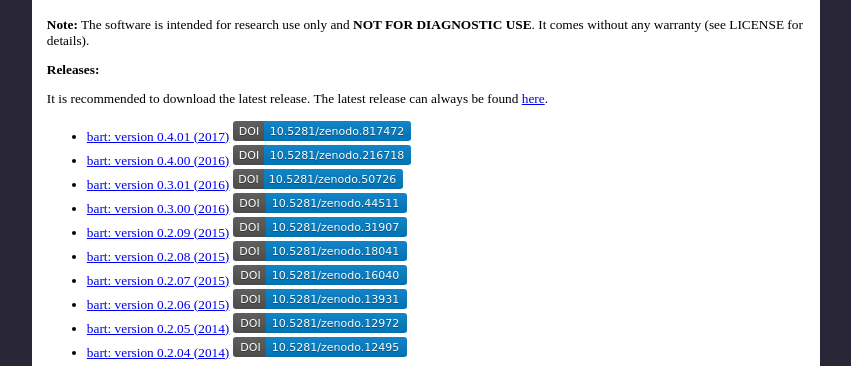
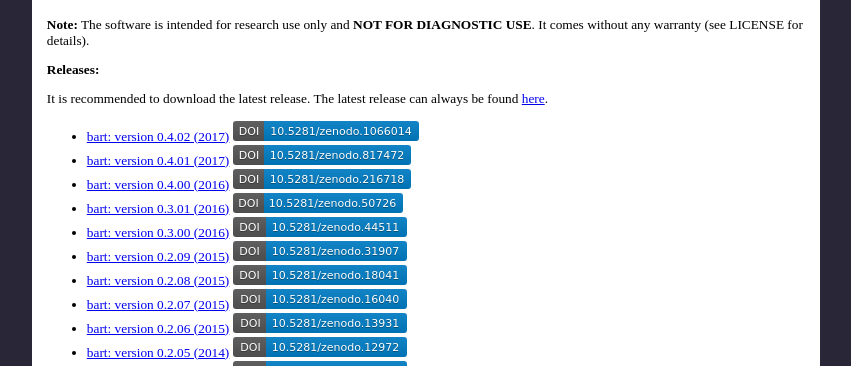
Before and after one commit to mrirecon/bart, a plain HTML site: page index.html in a window 1280 px wide. Shown: the part 1652-2018 px from the top of the page, without its empty margins (214-1065 px from the left). Drawn offline with Linux system fonts and the light colour scheme.

Commit message:
new release

```diff
--- a/index.html
+++ b/index.html
@@ -185,6 +185,7 @@
 	It is recommended to download the latest release. The latest release can always be found <a href="http://github.com/mrirecon/bart/releases/latest">here</a>.<br>
 	<p>
 	<ul>
+	<li><a href="https://github.com/mrirecon/bart/releases/tag/v0.4.02">bart: version 0.4.02 (2017)</a> <a href="http://dx.doi.org/10.5281/zenodo.1066014"><img src="./zenodo.1066014.svg" alt="DOI: 10.5281/zenodo.1066014"></a>
 	<li><a href="https://github.com/mrirecon/bart/releases/tag/v0.4.01">bart: version 0.4.01 (2017)</a> <a href="http://dx.doi.org/10.5281/zenodo.817472"><img src="./zenodo.817472.svg" alt="DOI: 10.5281/zenodo.817472"></a>
 	<li><a href="https://github.com/mrirecon/bart/releases/tag/v0.4.00">bart: version 0.4.00 (2016)</a> <a href="http://dx.doi.org/10.5281/zenodo.216718"><img src="./zenodo.216718.svg" alt="DOI: 10.5281/zenodo.216718"></a>
 	<li><a href="https://github.com/mrirecon/bart/releases/tag/v0.3.01">bart: version 0.3.01 (2016)</a> <a href="http://dx.doi.org/10.5281/zenodo.50726"><img src="./zenodo.50726.svg" alt="DOI: 10.5281/zenodo.50726"></a>
```
Also changed, not shown: zenodo.1066014.svg (added), zenodo.592960.svg (added).
